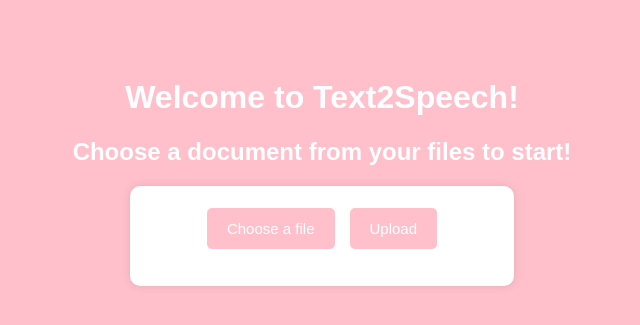
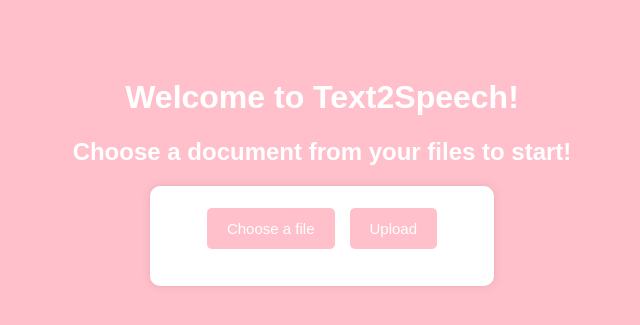
Before and after one commit to cullenowens/Text2Speech, a Flask app: page / in a window 1280 px wide. Shown: the top 325 px of the page, without its empty margins (318-958 px from the left). Run offline with Flask 3, Linux system fonts and the light colour scheme.

Commit message:
fixing box

```diff
--- a/src/static/styles/style.css
+++ b/src/static/styles/style.css
@@ -21,8 +21,8 @@ form {
   border-radius: 10px;
   display: table;
   box-shadow: 0 0 10px rgba(0, 0, 0, 0.1);
-  width: 340px;
-  height: 40px;
+  width: 300px;
+  height: 30px;
   margin: 0 auto;
 }
 
```
